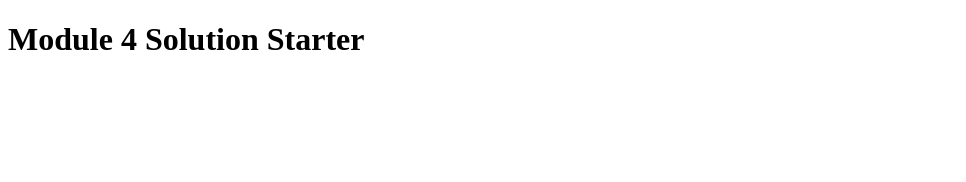
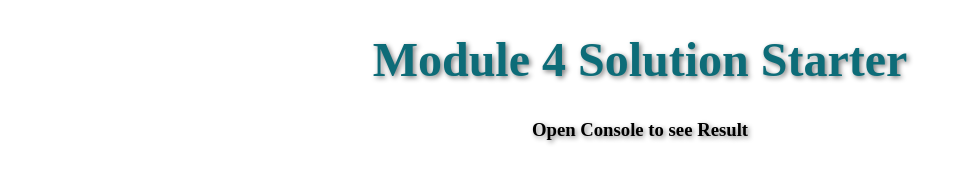
Before and after one commit to rahulkkamble/module4_solution, a plain HTML site: page index.html in a window 1280 px wide. Shown: the whole page, without its empty margins (0-966 px from the left). Drawn offline with Linux system fonts and the light colour scheme.

Commit message:
Extra commit

```diff
--- a/harder/index.html
+++ b/index.html
@@ -11,6 +11,7 @@
   <script src="script.js"></script>
 </head>
 <body>
-  <h1>Module 4 Solution Starter</h1>
+  <h1 style="color: #0d6c78; text-align: center; text-shadow: 2px 2px 5px gray; font-size: 3em;">Module 4 Solution Starter</h1>
+  <h3 style="text-align: center; text-shadow: 2px 2px 5px gray;">Open Console to see Result</h3>
 </body>
 </html>
```
Also changed, not shown: SpeakGoodBye.js (renamed from harder/SpeakGoodBye.js), SpeakHello.js (renamed from harder/SpeakHello.js), script.js (renamed from harder/script.js).
